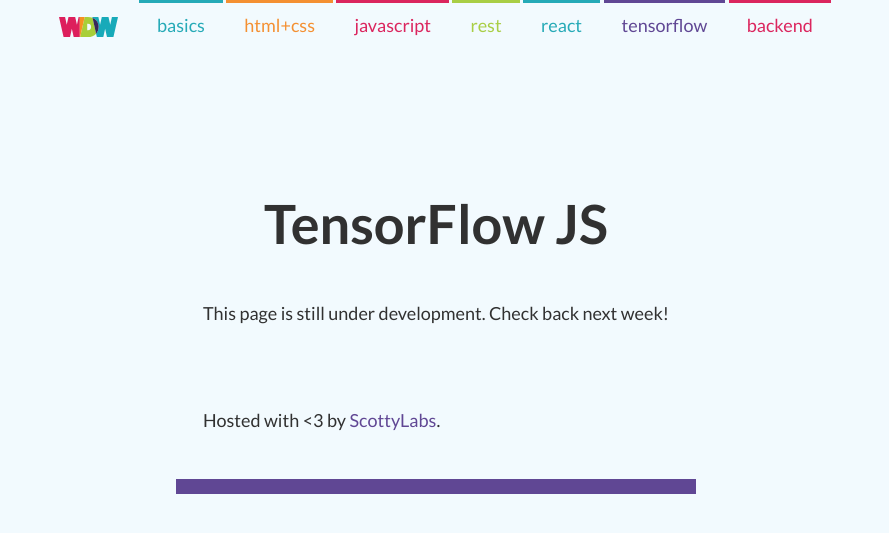
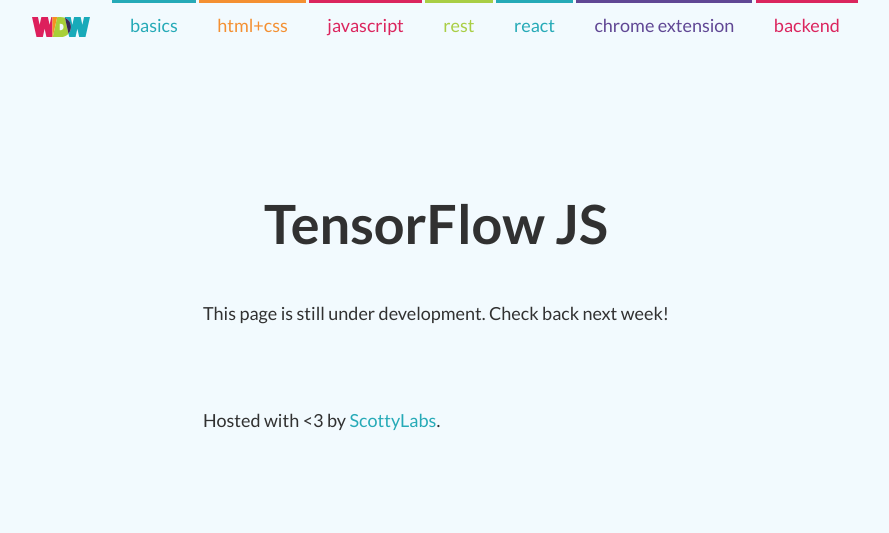
Before and after one commit to ScottyLabs/wdw, a Jekyll site: the page built from tensorflow/index.md, in a window 1280 px wide. Shown: the top 533 px of the page, without its empty margins (204-1093 px from the left). Built offline with Jekyll 4.4.1, drawn with Linux system fonts in a browser that asks for light colours; nearby versions of some CDN libraries.

Commit message:
Update _config.yml

```diff
--- a/_config.yml
+++ b/_config.yml
@@ -27,5 +27,5 @@ wdw_pages:
   - javascript
   - rest
   - react
-  - tensorflow
+  - chrome extension
   - backend
```
